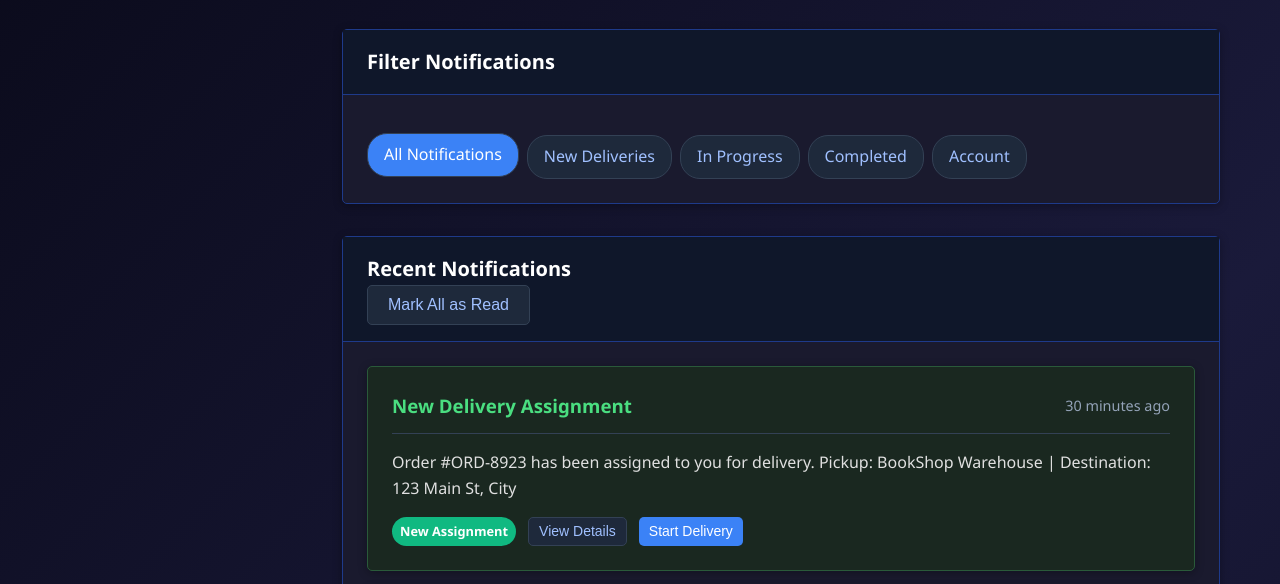
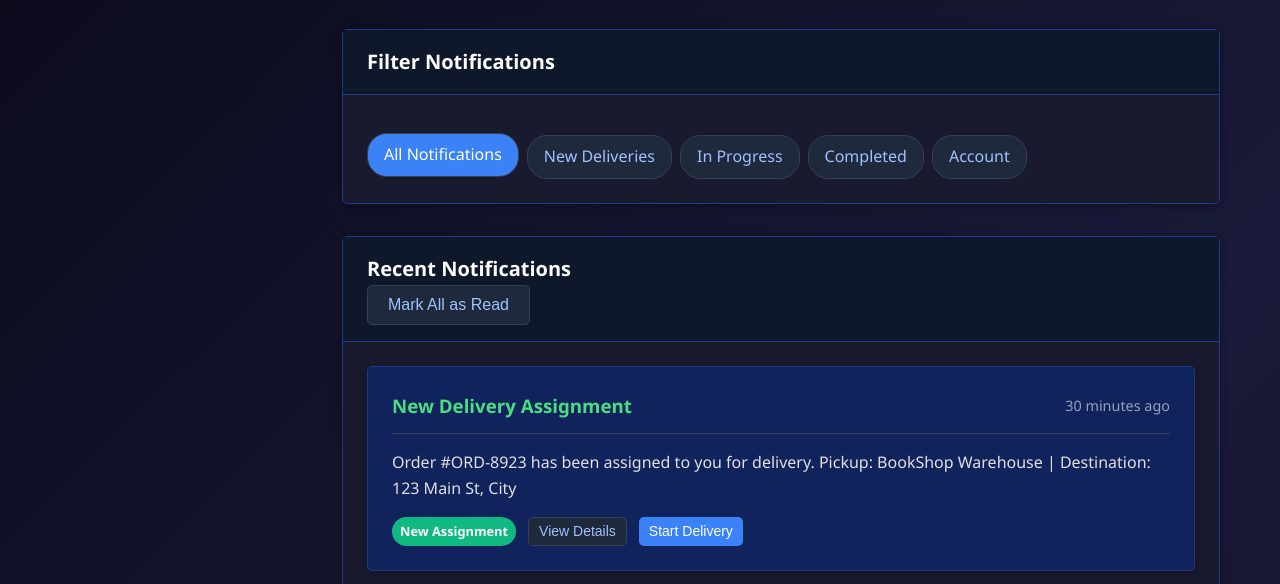
Before and after one commit to dushdhanu/Bookshop-Delivery-System, a website: page delivery person/notifications.html in a window 1280 px wide. Shown: the part 145-729 px from the top of the page. Drawn offline with Linux system fonts and the light colour scheme; some packages are replaced by stand-ins of ours; a script that the page names is missing.

Commit message:
Apply deliveries order blue background color (#10235d) to notification cards

```diff
--- a/delivery person/notifications.html
+++ b/delivery person/notifications.html
@@ -15,11 +15,11 @@
         }
 
         .notification-card {
-            background-color: #1a2820;
+            background-color: #10235d;
             border-radius: 5px;
             padding: 1.5rem;
             box-shadow: 0 2px 10px rgba(0, 0, 0, 0.3);
-            border: 1px solid #2a5a3a;
+            border: 1px solid #1e3a8a;
             transition: all 0.3s ease;
         }
 
```
